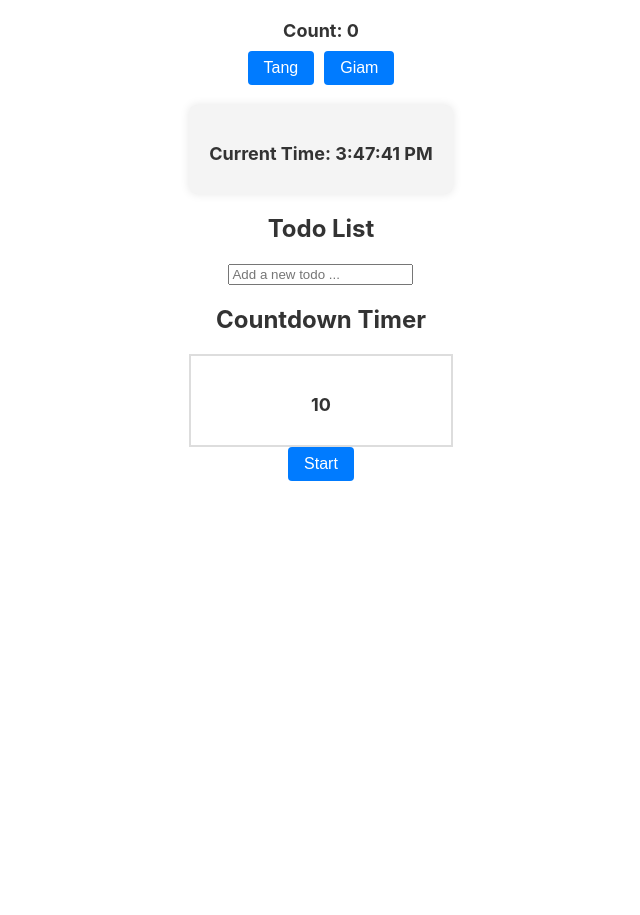
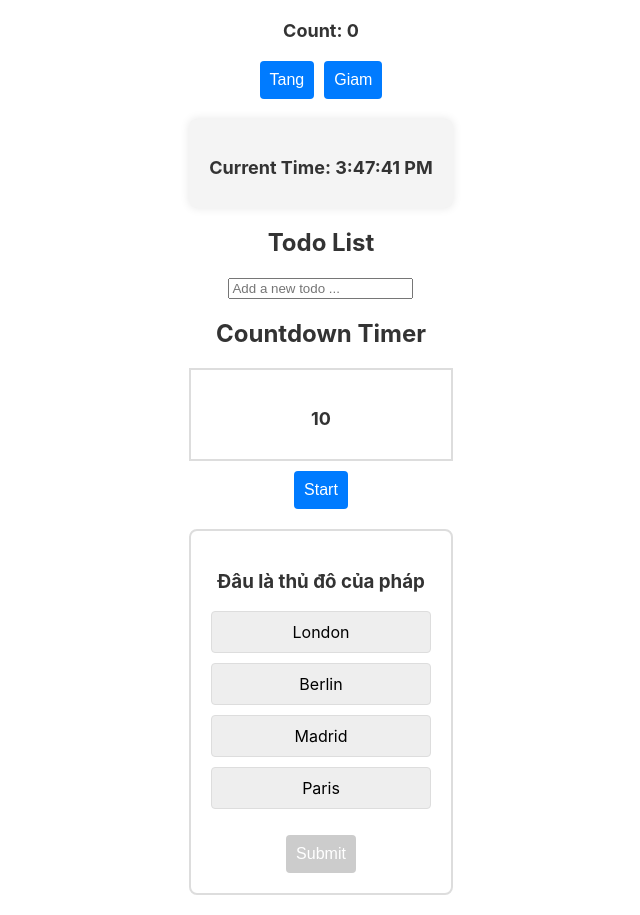
Before and after one commit to TienLe0305/React-Practice, a React (Create React App) app in the folder calculator/: page / in a window 1280 px wide. Shown: the whole page, without its empty margins (319-959 px from the left). Before the commit the page ends 800 px from the top, so only its background shows below. Built offline with nearby package versions, Linux system fonts and the light colour scheme.

Commit message:
QuizName Component

```diff
--- a/calculator/src/App.js
+++ b/calculator/src/App.js
@@ -9,6 +9,7 @@ import Greeting from "./components/Greeting";
 import PersonList from "./components/PersonList/PersonList.js";
 import ProductCard from "./components/ProductCard/ProductCard.js";
 import ProductList from "./components/ProductList/ProductList.js";
+import QuizGame from "./components/QuizGame/QuizGame.js";
 import TodoList from "./components/TodoList/TodoList.js";
 import UserProfile from "./components/UserProfile/UserProfile.js";
 
@@ -92,6 +93,7 @@ function App() {
       <Clock />
       <TodoList />
       <CountdownTimer />
+      <QuizGame />
     </div>
   );
 }
--- /dev/null
+++ b/calculator/src/components/Question/Question.css
@@ -0,0 +1,30 @@
+.question {
+  border: 1px solid #ddd;
+  padding: 20px;
+  margin-bottom: 20px;
+}
+
+.question h3 {
+  color: #333;
+}
+
+.question ul {
+  list-style: none;
+  padding: 0;
+}
+
+.question li {
+  background-color: #eee;
+  padding: 10px;
+  margin: 5px;
+  cursor: pointer;
+  transition: background-color 0.3s ease;
+}
+
+.question li:hover {
+  background-color: #ddd;
+}
+
+.question li.selected {
+  background-color: #aaffaa;
+}
--- /dev/null
+++ b/calculator/src/components/Question/Question.js
@@ -0,0 +1,38 @@
+import React, { useState } from "react";
+import "./Question.css";
+
+function Question({ question, options, correctAnswer, onAnswer }) {
+  const [selectedOption, setSelectedOption] = useState(null);
+
+  const handleOptionSelect = (option) => {
+    setSelectedOption(option);
+  };
+
+  const handleSubmit = () => {
+    const isCorrect = selectedOption === correctAnswer;
+    onAnswer(isCorrect);
+    setSelectedOption(null);
+  };
+
+  return (
+    <div className="question">
+      <h3>{question}</h3>
+      <ul>
+        {options.map((option, index) => (
+          <li
+            key={index}
+            className={selectedOption === option ? "selected" : ""}
+            onClick={() => handleOptionSelect(option)}
+          >
+            {option}
+          </li>
+        ))}
+      </ul>
+      <button onClick={handleSubmit} disabled={!selectedOption}>
+        Submit
+      </button>
+    </div>
+  );
+}
+
+export default Question;
--- /dev/null
+++ b/calculator/src/components/QuizGame/QuizGame.css
@@ -0,0 +1,44 @@
+.quiz-game {
+  text-align: center;
+  margin-top: 20px;
+}
+
+.question {
+  border: 2px solid #ddd;
+  padding: 20px;
+  margin: 20px 0;
+  border-radius: 8px;
+}
+
+.question ul {
+  list-style: none;
+  padding: 0;
+}
+
+.question li {
+  margin: 10px 0;
+  cursor: pointer;
+  padding: 10px;
+  border: 1px solid #ddd;
+  border-radius: 4px;
+}
+
+.question li.selected {
+  background-color: #aaffaa;
+}
+
+button {
+  padding: 10px;
+  font-size: 16px;
+  margin-top: 10px;
+  cursor: pointer;
+  background-color: #007bff;
+  color: white;
+  border: none;
+  border-radius: 4px;
+}
+
+button:disabled {
+  background-color: #ccc;
+  cursor: not-allowed;
+}
--- /dev/null
+++ b/calculator/src/components/QuizGame/QuizGame.js
@@ -0,0 +1,68 @@
+import React, { useState } from "react";
+import Question from "../Question/Question";
+import "./QuizGame.css";
+
+function QuizGame(props) {
+  const [score, setScore] = useState(0);
+  const [currentQuestionIndex, setCurrentQuestionIndex] = useState(0);
+
+  const questions = [
+    {
+      question: "Đâu là thủ đô của pháp",
+      options: ["London", "Berlin", "Madrid", "Paris"],
+      correctAnswer: "Paris",
+    },
+    {
+      question: "Động vật có vú lớn nhất là gì?",
+      options: ["Voi", "Cá voi xanh", "Hươu cao cổ", "Hổ"],
+      correctAnswer: "Cá voi xanh",
+    },
+    {
+      question: "Đồng tiền của Nhật Bản là gì?",
+      options: ["Won", "Yuan", "Ringgit", "Yen"],
+      correctAnswer: "Yen",
+    },
+    {
+      question: "Hành tinh nào được gọi là Hành tinh Đỏ?",
+      options: ["Sao Kim", "Sao Hỏa", "Sao Mộc", "Sao Thổ"],
+      correctAnswer: "Sao Hỏa",
+    },
+    {
+      question: "Đại dương lớn nhất trên Trái đất là gì?",
+      options: [
+        "Đại Tây Dương",
+        "Bắc Băng Dương",
+        "Ấn Độ Dương",
+        "Thái Bình Dương",
+      ],
+      correctAnswer: "Thái Bình Dương",
+    },
+    // Add more questions as needed
+  ];
+
+  const handleAnswer = (isCorrect) => {
+    if (isCorrect) {
+      setScore(score + 1);
+    }
+    setCurrentQuestionIndex(currentQuestionIndex + 1);
+  };
+
+  const currentQuestion = questions[currentQuestionIndex];
+
+  return (
+    <div className="quiz-game">
+      {currentQuestion ? (
+        <Question
+          question={currentQuestion.question}
+          options={currentQuestion.options}
+          correctAnswer={currentQuestion.correctAnswer}
+          onAnswer={handleAnswer}
+        />
+      ) : (
+        <p>Game Over! Your Score : {score}</p>
+      )}
+    </div>
+  );
+}
+
+export default QuizGame;
```
